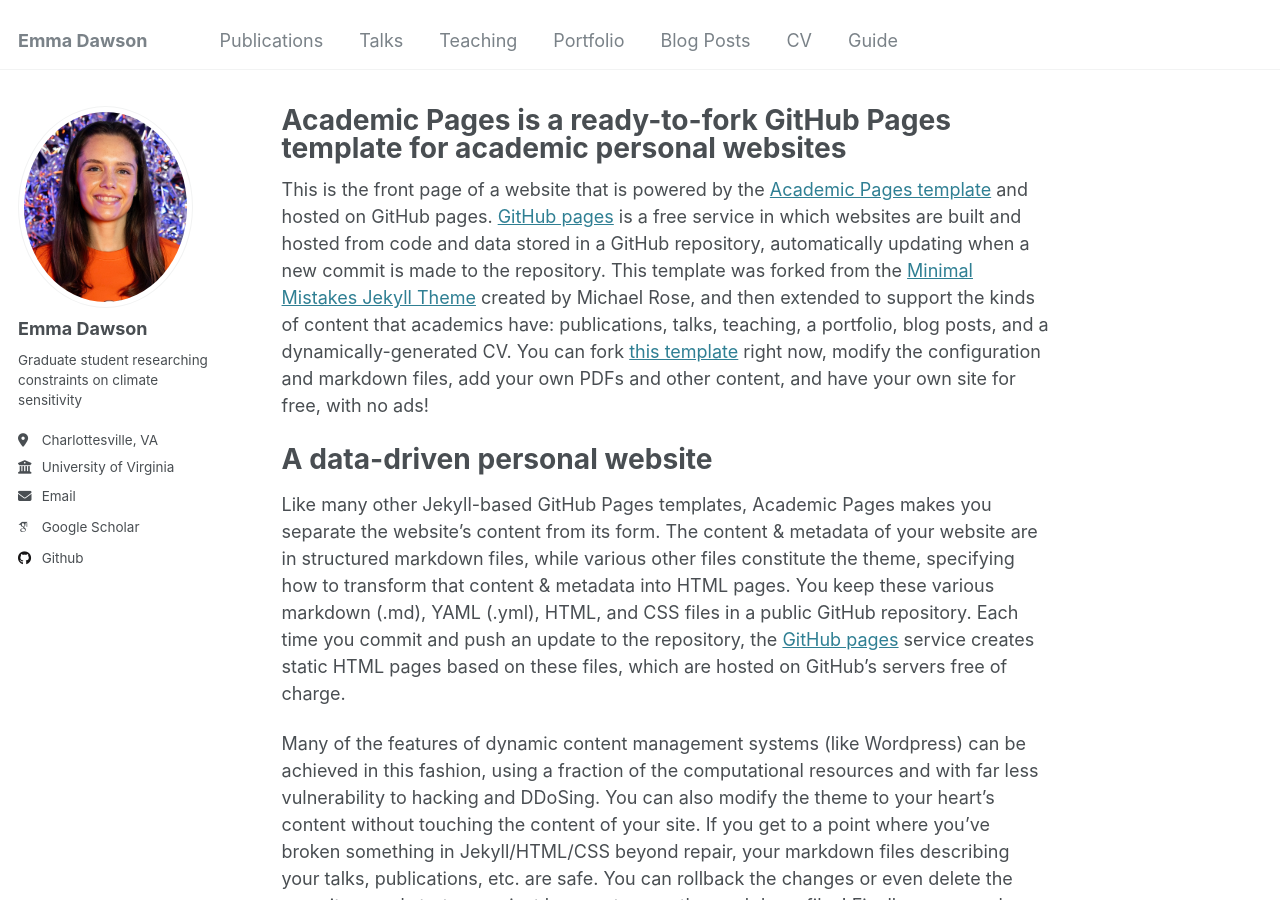
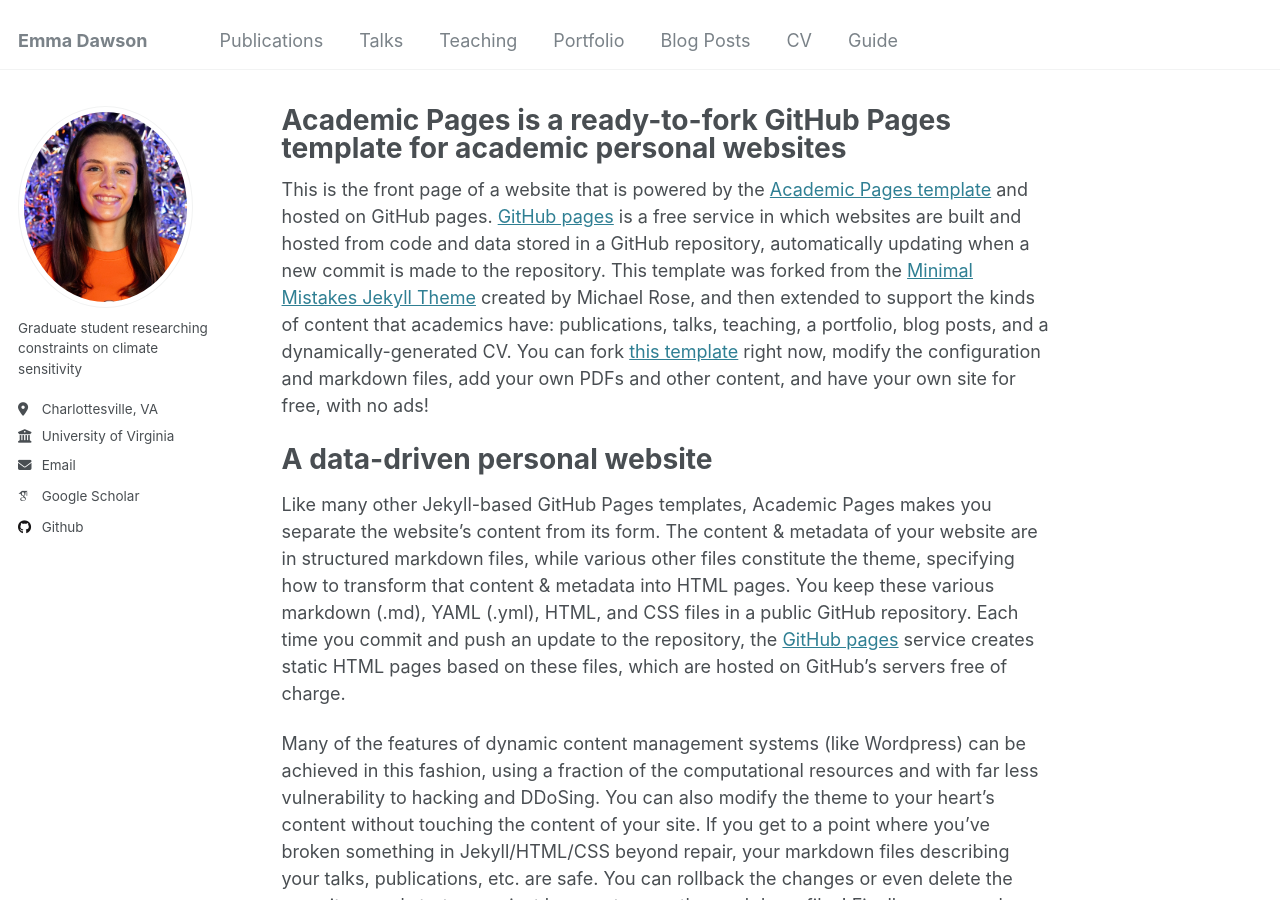
Before and after one commit to Emma-Dawson/Emma-Dawson.github.io, a Jekyll site: the page built from _pages/about.md, in a window 1280 px wide and 900 px high. Built offline with Jekyll 4.4.1, drawn with Linux system fonts in a browser that asks for light colours; some web fonts are replaced.

Commit message:
Update _config.yml

```diff
--- a/_config.yml
+++ b/_config.yml
@@ -22,7 +22,7 @@ repository               : "Emma-Dawson/Emma-Dawson.github.io"
 author:
   # Biographic information
   avatar           : "IMG_1488.jpg"
-  name             : "Emma Dawson"
+  name             : #
   pronouns         : # example: "she/her"
   bio              : "Graduate student researching constraints on climate sensitivity"
   location         : "Charlottesville, VA"
```
